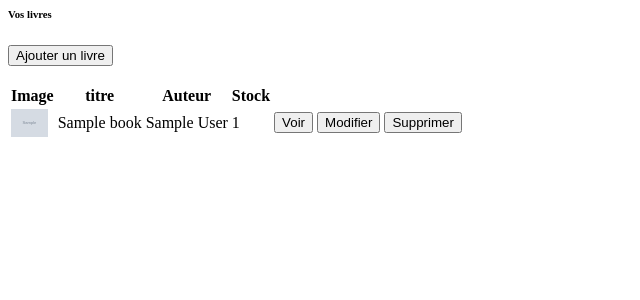
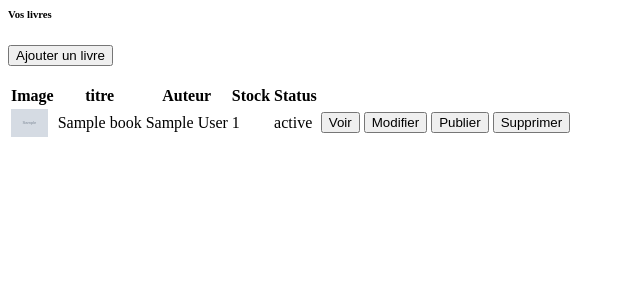
Before and after one commit to di-meh/CMSFromScratch, a PHP site: the page made by www/Views/back/book.view.php in a window 1280 px wide. Shown: the top 300 px of the page, without its empty margins (0-640 px from the left). Run offline with PHP 8.4, Linux system fonts and the light colour scheme; the template is opened without the code that fills it: most values are stand-ins (such as "Sample title", 1, 10 or a date in 2020); grey boxes marked "Sample" are stand-in pictures.

Commit message:
publication book

```diff
--- a/www/Views/back/book.view.php
+++ b/www/Views/back/book.view.php
@@ -31,6 +31,7 @@
                                 <th>titre</th>
                                 <th>Auteur</th>
                                 <th>Stock</th>
+                                <th>Status</th>
                                 <th> </th>
                                 <th> </th>
                                 <th> </th>
@@ -47,8 +48,18 @@
                                     <td><?php echo $book["title"];?></td>
                                     <td><?php echo $book["author"];?></td>
                                     <td><?php echo $book["stock_number"];?></td>
+                                    <td><?php echo $book["status"];?></td>
                                     <td><a href="/books/<?=$book["slug"]?>"><button class="btn btn-primary">Voir</button></a></td>
                                     <td><a href="/lbly-admin/books/edit/<?=$book["slug"]?>"><button class="btn btn-primary">Modifier</button></a></td>
+                                    <?php if($book["status"] == 'publish'):?>
+
+                                        <td><a href="/lbly-admin/pages?withdraw=true&pageid=<?=$book["id"]?>"><button class="btn btn-primary">Retirer</button></a></td>
+
+                                    <?php else :?>
+
+                                        <td><a href="/lbly-admin/pages?publish=true&pageid=<?=$book["id"]?>"><button class="btn btn-primary">Publier</button></a></td>
+
+                                    <?php endif; ?>
                                     <td><a href="/lbly-admin/books/delete/<?=$book["slug"]?>"><button class="btn btn-danger">Supprimer</button></a></td>
                                 </tr>
                                 <?php
```
Also changed, not shown: www/Models/Book.php (+18 -0 lines).
